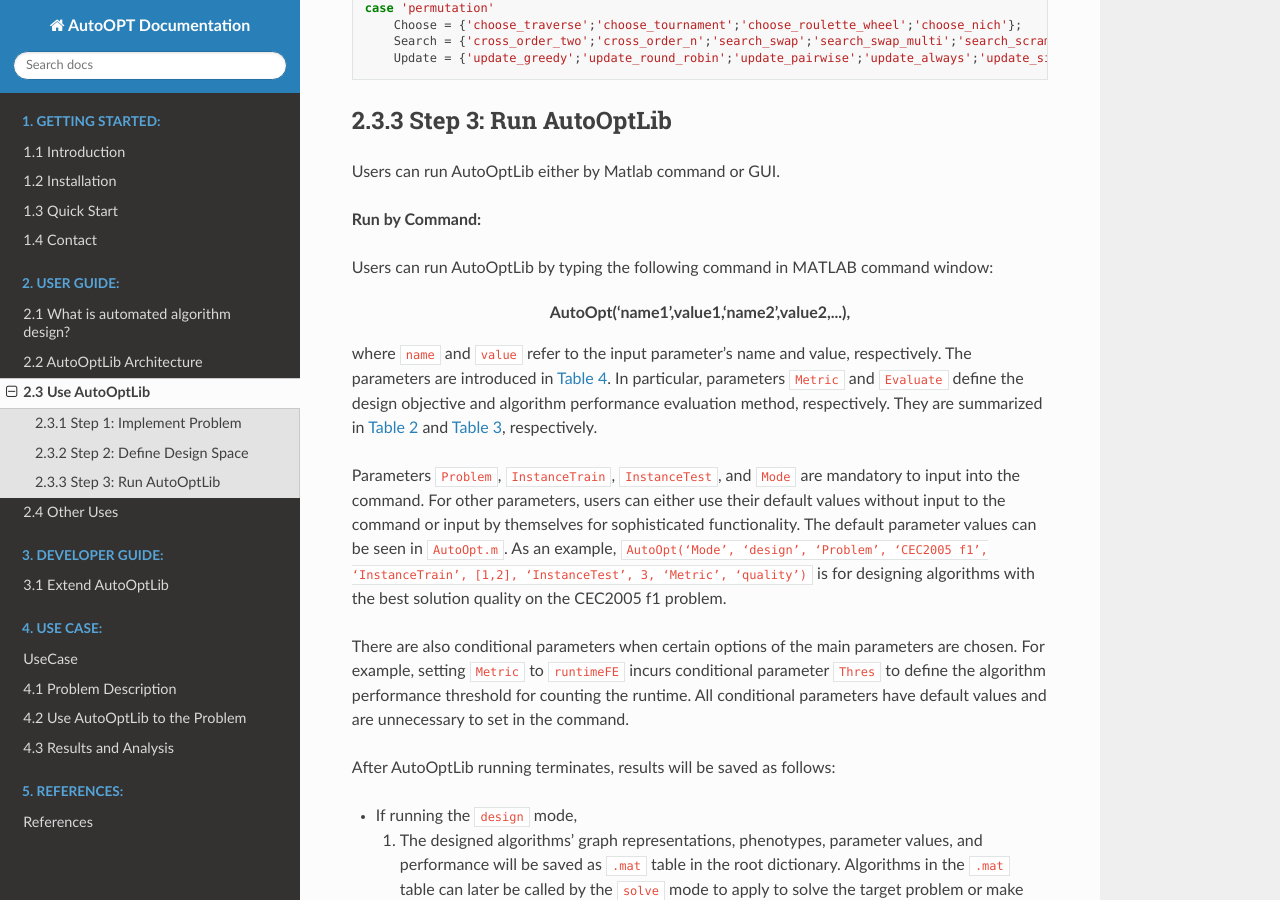
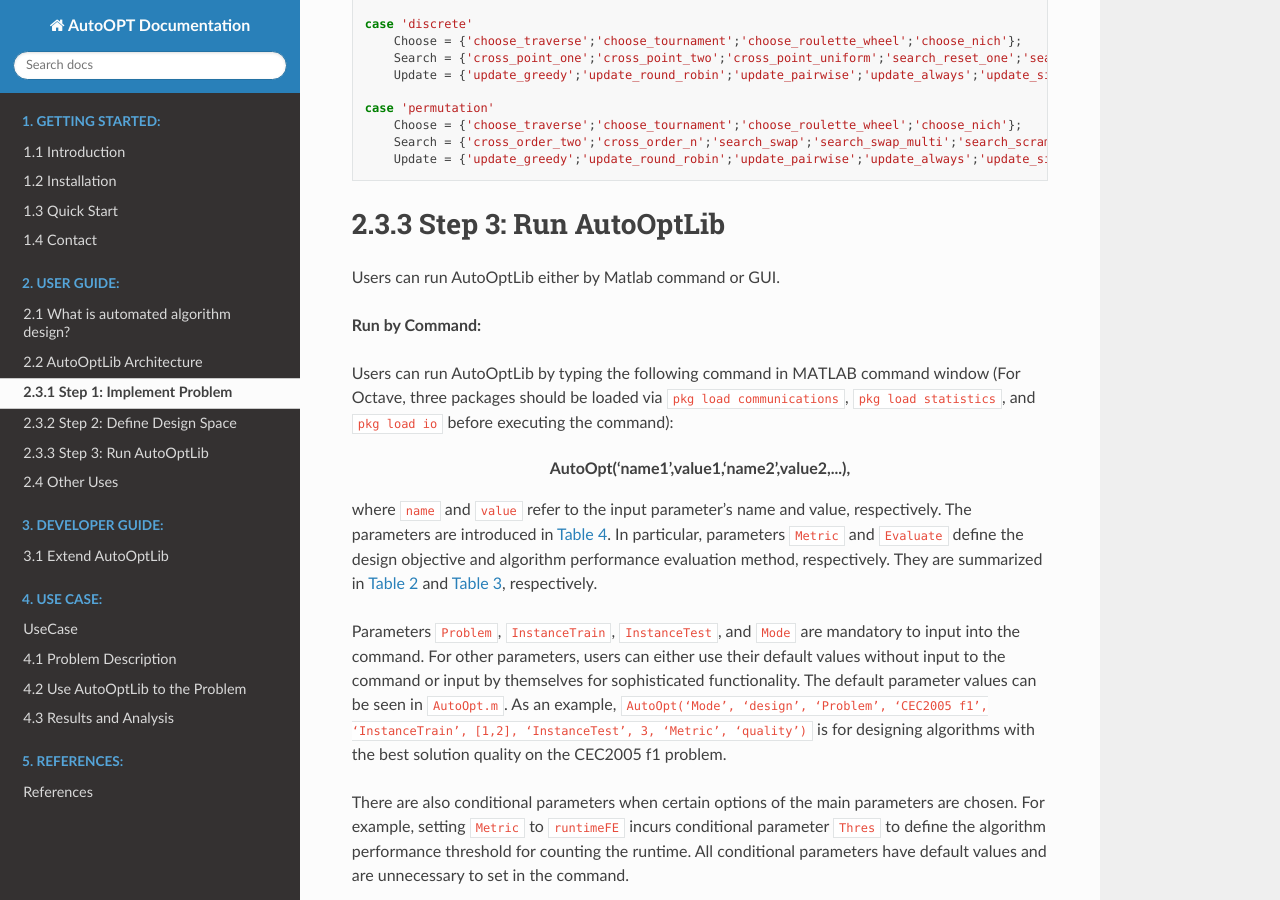
Before and after one commit to 524130120/AutoOPT, a Sphinx documentation site: the page built from source/UserGuide/Use_AutoOptLib.md, in a window 1280 px wide and 900 px high, scrolled down 3572 px. Built offline with Sphinx 7.4.7 and the Read the Docs theme 2.0.0, drawn with Linux system fonts in a browser that asks for light colours; some of the changed text lies outside the part shown.

Commit message:
Update Use_AutoOptLib.md

```diff
--- a/source/UserGuide/Use_AutoOptLib.md
+++ b/source/UserGuide/Use_AutoOptLib.md
@@ -1,4 +1,4 @@
-# 2.3 Use AutoOptLib
+<img width="170" alt="image" src="https://github.com/524130120/AutoOPT/assets/70895429/2fa06c7f-3c9f-4e33-acaf-4fd64a82fa99"># 2.3 Use AutoOptLib
 
 Following the three steps below to use AutoOptLib:
 
@@ -166,7 +166,7 @@
 
 **Run by Command:**
 
-Users can run AutoOptLib by typing the following command in MATLAB command window:
+Users can run AutoOptLib by typing the following command in MATLAB command window (For Octave, three packages should be loaded via `pkg load communications`, `pkg load statistics`, and `pkg load io` before executing the command):
 
 <div style="text-align: center; font-weight: bold;">AutoOpt(‘name1’,value1,‘name2’,value2,...),</div>
 <br>
```
